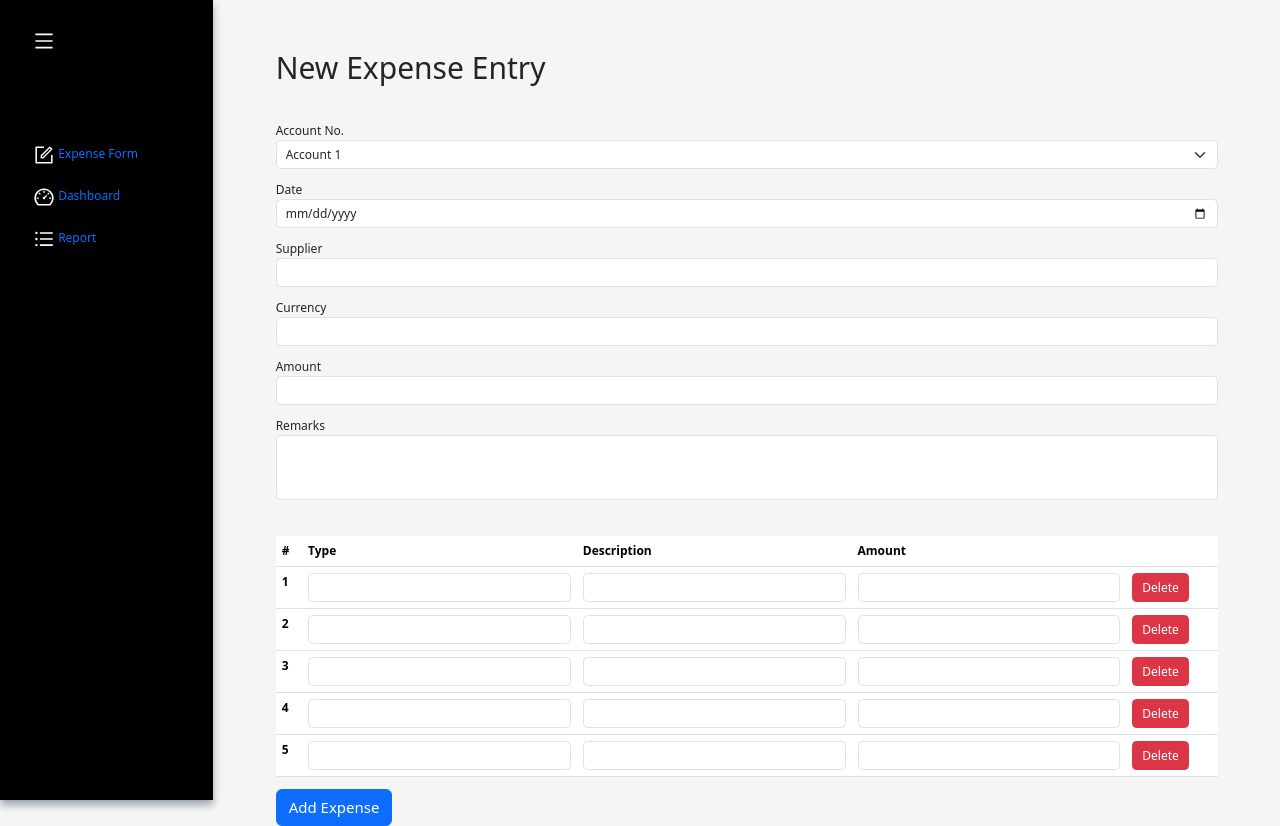
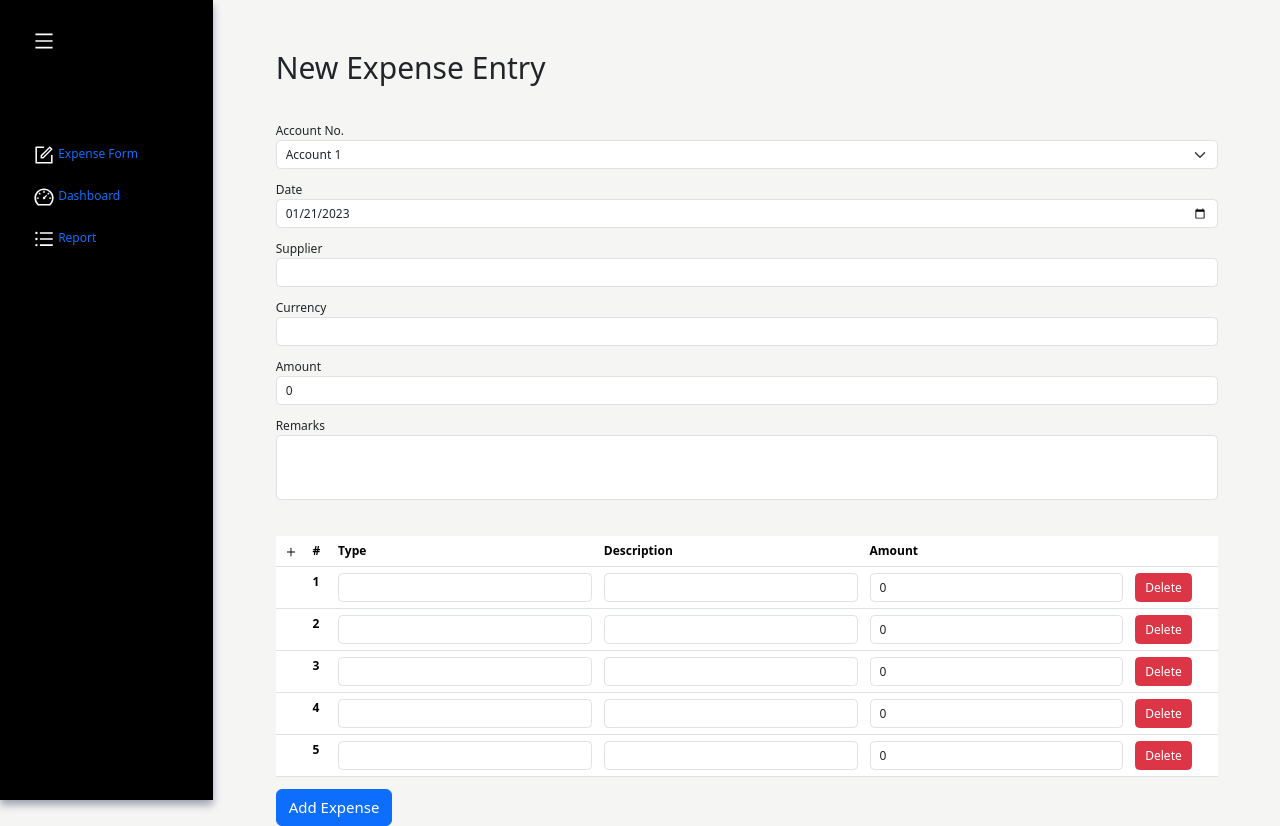
Before and after one commit to DaphneGoh89/React-Expense-App, a React (Vite) app in the folder react-expense-app/: page /expenseform in a window 1280 px wide. Built offline with nearby package versions, Linux system fonts and the light colour scheme.

Commit message:
Added ExpenseForm states

```diff
--- a/react-expense-app/src/components/ExpenseForm/Details.jsx
+++ b/react-expense-app/src/components/ExpenseForm/Details.jsx
@@ -1,13 +1,20 @@
 import React from "react";
 import Line from "./Line";
+import { AiOutlinePlus } from "react-icons/ai";
 
-const Details = () => {
-  let rowNum = 5;
-
-  const displayRow = (rowNum) => {
+const Details = ({ tableRow, changeExpenseDetails, addNewRow, deleteRow }) => {
+  const displayRow = () => {
     let content = [];
-    for (let i = 0; i < rowNum; i++) {
-      content.push(<Line key={i} index={i} />);
+    for (let i = 0; i < tableRow.length; i++) {
+      content.push(
+        <Line
+          key={i}
+          index={i}
+          {...tableRow[i]}
+          changeExpenseDetails={changeExpenseDetails}
+          deleteRow={deleteRow}
+        />
+      );
     }
     return content;
   };
@@ -17,6 +24,9 @@ const Details = () => {
       <table className="table table-hover">
         <thead>
           <tr>
+            <th className="text-center" onClick={addNewRow}>
+              <AiOutlinePlus />
+            </th>
             <th>#</th>
             <th>Type</th>
             <th colSpan="2">Description</th>
@@ -24,7 +34,7 @@ const Details = () => {
             <th></th>
           </tr>
         </thead>
-        <tbody>{displayRow(rowNum)}</tbody>
+        <tbody>{displayRow()}</tbody>
       </table>
     </>
   );
--- a/react-expense-app/src/components/ExpenseForm/ExpenseForm.jsx
+++ b/react-expense-app/src/components/ExpenseForm/ExpenseForm.jsx
@@ -1,25 +1,80 @@
-import React from "react";
+import React, { useState } from "react";
 import { useSelector, useDispatch } from "react-redux";
 import Header from "./Header";
 import Details from "./Details";
 import Button from "./Button";
+// TODO: refactor to useReducer
+
+const currDate = new Date().toISOString().split("T")[0];
 
 const ExpenseForm = () => {
+  //===================================================================
+  // Declaring state and event handler for <Header />
+  //===================================================================
+  const [expenseHeaderData, setExpenseHeaderData] = useState({
+    accountNo: "account1",
+    createDate: currDate,
+    supplier: "",
+    currency: "",
+    amount: 0,
+    remarks: "",
+  });
+
+  const changeExpenseHeaderData = (e) => {
+    setExpenseHeaderData((prevState) => {
+      return { ...prevState, [e.target.name]: e.target.value };
+    });
+  };
+
+  //===================================================================
+  // Declaring state and event handler for <Details />
+  //===================================================================
+
+  const [tableRow, setTableRow] = useState([
+    { expenseType: "", description: "", lineTotal: 0 },
+    { expenseType: "", description: "", lineTotal: 0 },
+    { expenseType: "", description: "", lineTotal: 0 },
+    { expenseType: "", description: "", lineTotal: 0 },
+    { expenseType: "", description: "", lineTotal: 0 },
+  ]);
+
+  const changeExpenseDetails = (e, i) => {
+    let updatedTableRow = [...tableRow];
+    updatedTableRow[i][e.target.name] = e.target.value;
+    setTableRow(updatedTableRow);
+  };
+
+  const addNewRow = () => {
+    setTableRow((prevState) => {
+      return [...prevState, { expenseType: "", description: "", lineTotal: 0 }];
+    });
+  };
+
+  const deleteRow = (e, removedIndex) => {
+    setTableRow(tableRow.filter((expenseLine, i) => i !== removedIndex));
+  };
+
   const handleExpenseFormSubmit = () => {};
   return (
     <div
-      className="col-md-9" /*"container-fluid"*/
+      className="col-md-9"
       style={{
-        // paddingLeft: "50px",
-        // paddingRight: "50px",
         paddingTop: "50px",
         margin: "0 auto",
       }}
     >
       <h1 className="mb-5">New Expense Entry</h1>
       <form onSubmit={handleExpenseFormSubmit}>
-        <Header />
-        <Details />
+        <Header
+          {...expenseHeaderData}
+          changeExpenseHeaderData={changeExpenseHeaderData}
+        />
+        <Details
+          tableRow={tableRow}
+          changeExpenseDetails={changeExpenseDetails}
+          addNewRow={addNewRow}
+          deleteRow={deleteRow}
+        />
         <Button />
       </form>
     </div>
--- a/react-expense-app/src/components/ExpenseForm/Header.jsx
+++ b/react-expense-app/src/components/ExpenseForm/Header.jsx
@@ -1,17 +1,14 @@
 import React, { useState } from "react";
 
-const Header = () => {
-  // this can be moved to redux or to app.jsx
-  const [header, setHeader] = useState({
-    accountNo: "",
-    createDate: "",
-    supplier: "",
-    currency: "",
-    amount: "",
-    remarks: "",
-  });
-
-  const handleInputChange = (e) => {};
+const Header = ({
+  accountNo,
+  createDate,
+  supplier,
+  currency,
+  amount,
+  remarks,
+  changeExpenseHeaderData,
+}) => {
   return (
     <>
       <div className="form-group mb-3">
@@ -20,7 +17,8 @@ const Header = () => {
           className="form-select"
           id="accountNo"
           name="accountNo"
-          onChange={handleInputChange}
+          value={accountNo}
+          onChange={changeExpenseHeaderData}
         >
           <option value="account1">Account 1</option>
           <option value="account2">Account 2</option>
@@ -33,8 +31,8 @@ const Header = () => {
           type="date"
           id="createDate"
           name="createDate"
-          value=""
-          onChange={handleInputChange}
+          value={createDate}
+          onChange={changeExpenseHeaderData}
         />
       </div>
       <div className="form-group mb-3">
@@ -44,8 +42,8 @@ const Header = () => {
           type="text"
           id="supplier"
           name="supplier"
-          value=""
-          onChange={handleInputChange}
+          value={supplier}
+          onChange={changeExpenseHeaderData}
         />
       </div>
 
@@ -56,8 +54,8 @@ const Header = () => {
           type="text"
           id="currency"
           name="currency"
-          value=""
-          onChange={handleInputChange}
+          value={currency}
+          onChange={changeExpenseHeaderData}
         />
       </div>
       <div className="form-group mb-3">
@@ -67,8 +65,8 @@ const Header = () => {
           type="number"
           id="amount"
           name="amount"
-          value=""
-          onChange={handleInputChange}
+          value={amount}
+          onChange={changeExpenseHeaderData}
         />
       </div>
 
@@ -79,9 +77,9 @@ const Header = () => {
           type="text"
           id="remarks"
           name="remarks"
-          value=""
+          value={remarks}
           rows="3"
-          onChange={handleInputChange}
+          onChange={changeExpenseHeaderData}
         />
       </div>
     </>
--- a/react-expense-app/src/components/ExpenseForm/Line.jsx
+++ b/react-expense-app/src/components/ExpenseForm/Line.jsx
@@ -1,8 +1,16 @@
 import React from "react";
 
-const Line = ({ index }) => {
+const Line = ({
+  index,
+  expenseType,
+  description,
+  lineTotal,
+  changeExpenseDetails,
+  deleteRow,
+}) => {
   return (
-    <tr>
+    <tr key={index}>
+      <th></th>
       <th scope="row">{index + 1}</th>
       <td>
         <input
@@ -10,6 +18,8 @@ const Line = ({ index }) => {
           type="text"
           id="expenseType"
           name="expenseType"
+          value={expenseType}
+          onChange={(e) => changeExpenseDetails(e, index)}
         ></input>
       </td>
       <td colSpan="2">
@@ -18,6 +28,8 @@ const Line = ({ index }) => {
           type="text"
           id="description"
           name="description"
+          value={description}
+          onChange={(e) => changeExpenseDetails(e, index)}
         ></input>
       </td>
       <td>
@@ -26,10 +38,16 @@ const Line = ({ index }) => {
           type="text"
           id="lineTotal"
           name="lineTotal"
+          value={lineTotal}
+          onChange={(e) => changeExpenseDetails(e, index)}
         ></input>
       </td>
       <td>
-        <button type="button" className="btn btn-danger float-right">
+        <button
+          type="button"
+          className="btn btn-danger float-right"
+          onClick={(e) => deleteRow(e, index)}
+        >
           Delete
         </button>
       </td>
```
Also changed, not shown: 1 other file (tests, documents, lock files or other folders).
